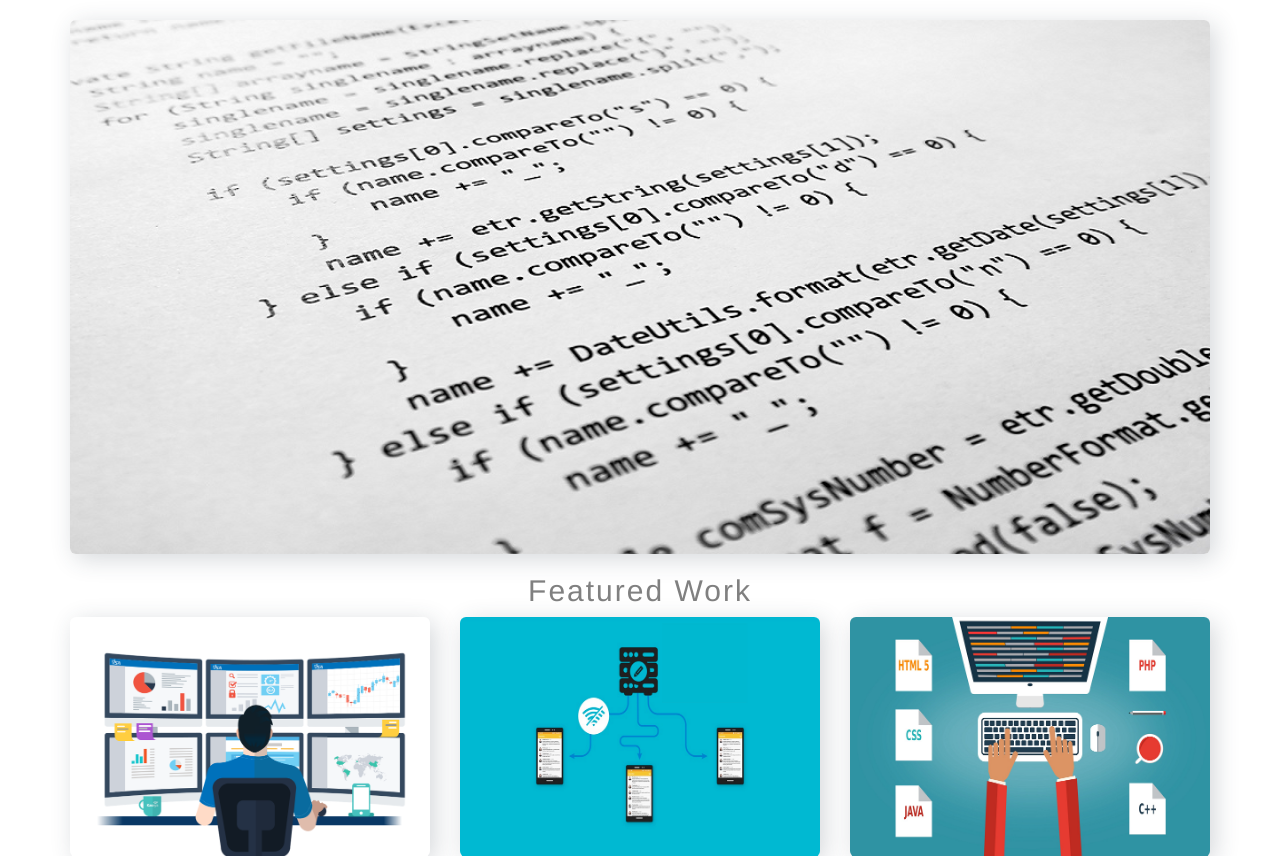
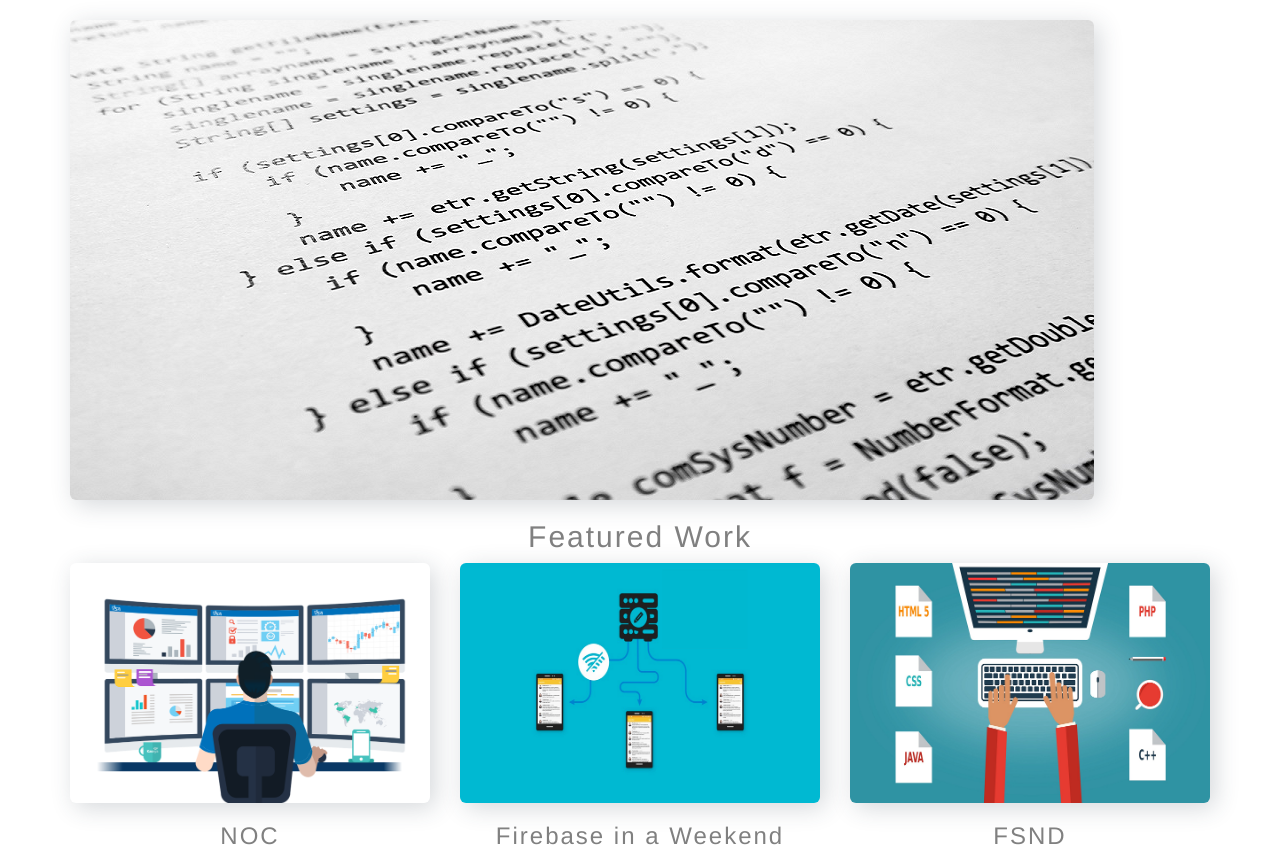
Before and after one commit to irzelindo/portfolio, a PHP site: page /index.html in a window 1280 px wide. Shown: the part 106-962 px from the top of the page. Run offline with PHP 8.4, Linux system fonts and the light colour scheme.

Commit message:
Update style.css

```diff
--- a/css/style.css
+++ b/css/style.css
@@ -14,7 +14,7 @@ a {
 }
 
 img {
-    width: 100%;
+    width: auto;
 }
 
 .img-shadow {
```
